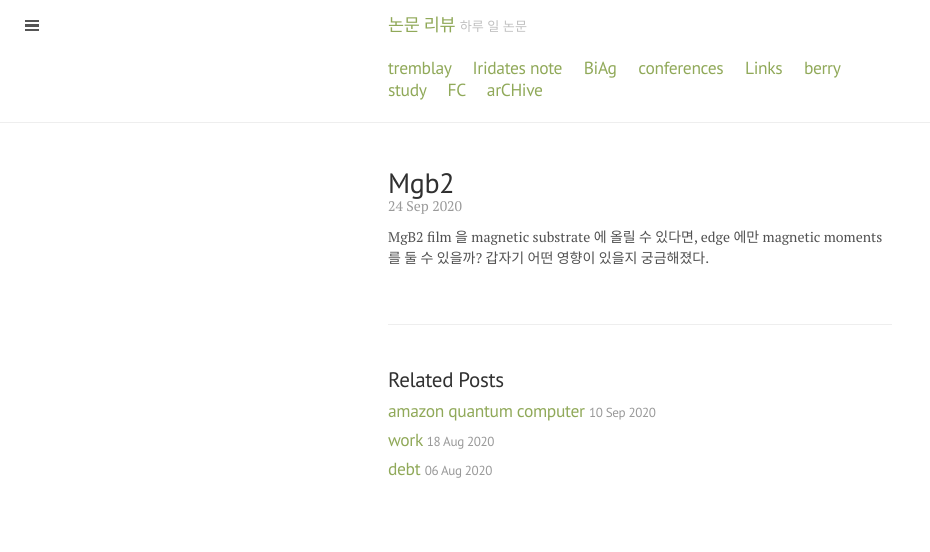
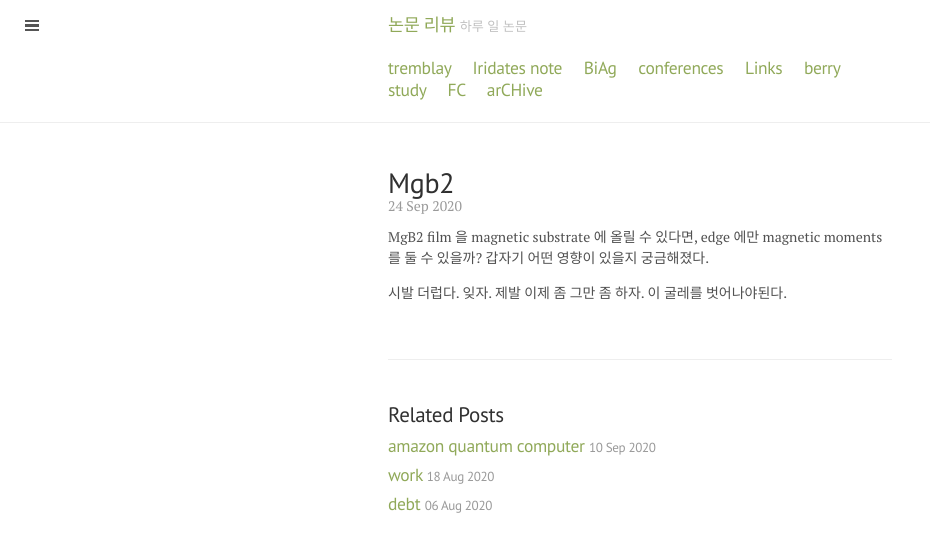
Before and after one commit to qkrwlsghdcjsworlt/work, a Jekyll site: the page built from _posts/2020/2020-09-24-MgB2.markdown, in a window 1280 px wide. Shown: the top 552 px of the page, without its empty margins (0-930 px from the left). Built offline with Jekyll 4.4.1, drawn with Linux system fonts in a browser that asks for light colours; our own code applies the rules of GitHub Pages for plain Markdown files.

Commit message:
“update”

```diff
--- a/_posts/2020/2020-09-24-MgB2.markdown
+++ b/_posts/2020/2020-09-24-MgB2.markdown
@@ -12,3 +12,5 @@ CATEGORIES: LIFE
 
 MgB2 film 을 magnetic substrate 에 올릴 수 있다면, edge 에만 magnetic moments 를 둘 수 있을까?
 갑자기 어떤 영향이 있을지 궁금해졌다.
+
+시발 더럽다. 잊자. 제발 이제 좀 그만 좀 하자. 이 굴레를 벗어나야된다.
```
Also changed, not shown: 2 other files.
